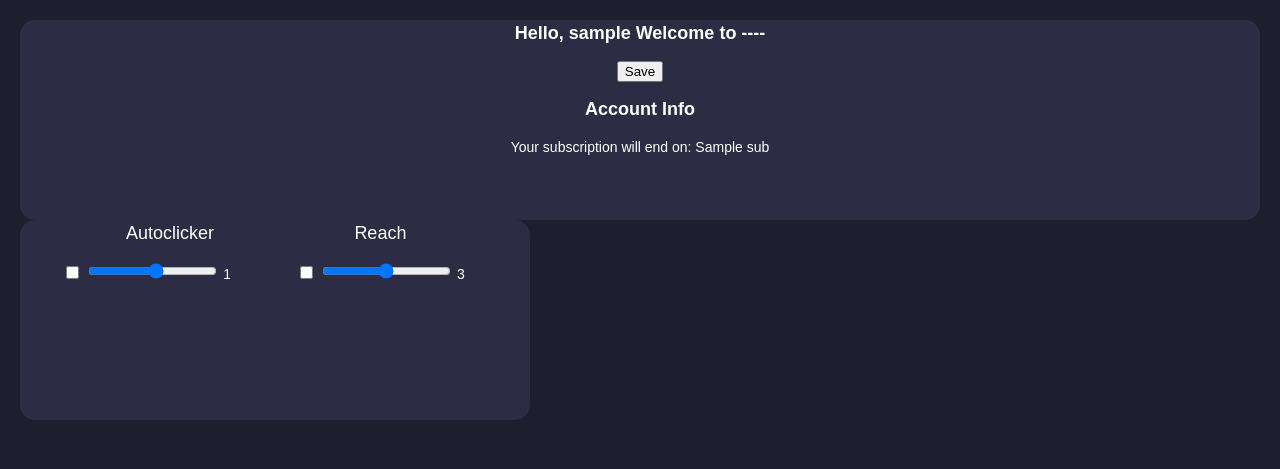
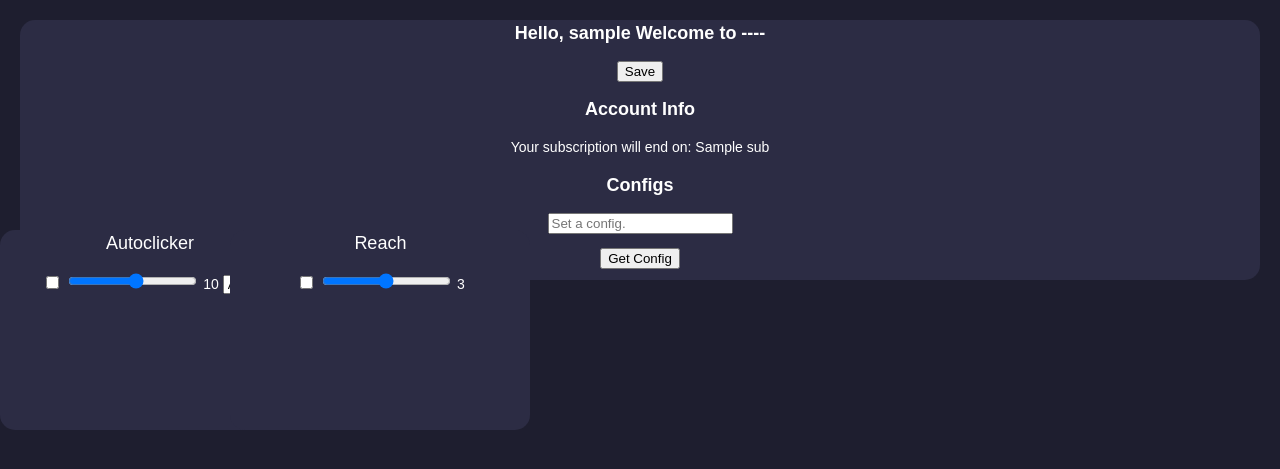
Before and after one commit to haydenpog/freewebguisource, a Flask app: template templates/home.html in a window 1280 px wide. Shown: the top 469 px of the page. Run offline with Flask 2, Linux system fonts and the light colour scheme; the template is opened without the code that fills it: most values are stand-ins (such as "Sample title", 1, 10 or a date in 2020).

Commit message:
Config Update

```diff
--- a/admin.ini
+++ b/admin.ini
@@ -1 +1 @@
-NoneNoneNone|NoneNone
+True16g|True3.64
--- a/hayden.ini
+++ /dev/null
@@ -1 +0,0 @@
-NoneNoneNone|NoneNone
--- a/logs.txt
+++ b/logs.txt
@@ -3,3 +3,8 @@
 [+] | 18/01/2023 08:41:40 | 1018879846132232196 successfully created an account
 [+] | 18/01/2023 08:47:58 | 746023216845291600 successfully created an account
 [+] | 18/01/2023 09:12:44 | 746023216845291600 successfully created an account
+[*] | 20/01/2023 09:18:15 | 746023216845291600 has banned hayden successfully
+[+] | 20/01/2023 09:20:30 | 746023216845291600 successfully created an account
+[*] | 20/01/2023 09:20:30 | 746023216845291600 has banned pog successfully
+[+] | 20/01/2023 09:21:28 | 746023216845291600 successfully created an account
+[*] | 20/01/2023 09:21:28 | 746023216845291600 has banned pog successfully
--- a/main.py
+++ b/main.py
@@ -32,7 +32,7 @@
                 newdate2 = time.strptime(item[2], "%Y-%m-%d")
                 newdate1 = time.strptime(now.strftime("%Y-%m-%d"), "%Y-%m-%d")
                 if newdate1 < newdate2:
-                    return cheat(request.form["username"],item[2])  # sends u to the webgui
+                    return cheat(request.form["username"])  # sends u to the webgui
                 else:
                     error = "Your subscription has run out!"
     return render_template('index.html', error=error)  # render the login page with an error if u have one.
@@ -121,9 +121,31 @@
     return redirect(url_for("login"))
 
 
+def checkreality(config:str): # Check config formating
+    #True15a|None3.02
+    if "|" in config:
+        config = config.split("|")
+        if "True" in config[0]:
+            return True
+        elif "None" in config[0]:
+            return True
+        else:
+            return False
+    else:
+        return False
+
 @app.route('/cheat/<string:User>/', methods=['POST'])
-def cheat(User,sub):
+def cheat(User):
     # cheat and config saving
+    conn = sqlite3.connect('database.db')  # Open db for reading
+    statement = "SELECT username, sub FROM cheat"  # grabs all the users and passes from the db
+    cur = conn.cursor()
+    cur.execute(statement)
+    logins = cur.fetchall()  # puts them in a list
+    conn.close()
+    for login in logins:
+        if User in testdecode(login[0]):
+            sub = login[1]
     if request.method == 'POST':
         # autoclicker
         acCPS = str(request.form.get("autoclickcps"))
@@ -133,6 +155,8 @@
         # reach
         rvalue = str(request.form.get("reachvalue"))
         reach = str(request.form.get("reach"))
+
+        configset = str(request.form.get("cfgset"))
 
         '''
         To add new features:
@@ -146,4 +170,11 @@
         #print(acon + acCPS + keybind + "|" + reach + rvalue)
         f.write(acon + acCPS + keybind + "|" + reach + rvalue)
         f.close()
+        if checkreality(configset) == True:
+            d = open(User + ".ini", "w")
+            print(configset)
+            d.write(configset)
+            d.close()
+        else:
+            print("false")
         return render_template('home.html', username=User, sub=sub)
--- a/templates/home.html
+++ b/templates/home.html
@@ -5,7 +5,6 @@
   border-radius: 15px;
   background-color: #2c2c44;
 }
-
 
 body {
   margin: 0;
@@ -27,8 +26,8 @@
   margin: 0;
   position: absolute;
   top: 40%;
-  -ms-transform: translateY(-50%);
-  transform: translateY(-50%);
+  -ms-transform: translateY(-45%);
+  transform: translateY(-45%);
 }
 .horizontal-center {
   margin: 0;
@@ -44,7 +43,6 @@
     <head>
 </head>
     <body>
-	<div>
 	<form method="POST" action="/cheat/{{username}}/">
 		<!--Autoclicker -->
 		<div class="vertical-center" style="width: 300px;">
@@ -76,19 +74,26 @@
 		<!--End Reach -->
 
 		<!--Header-->
-		<center>  <strong><font size="+1">Hello, {{username}} Welcome to ----</font></strong>
+		<div style="height:260px;">
+		<center>
+		<strong><font size="+1">Hello, {{username}} Welcome to ----</font></strong>
 					<p><p/>
 		            <input type="Submit" value="Save" />
 					<p></p>
 					<strong><font size="+1">Account Info</font></strong>
 					<p></p>
 					<p>Your subscription will end on: {{sub}}</p>
-
-
+					<p></p>
+					<strong><font size="+1">Configs</font></strong>
+					<p></p>
+					<input type="text" name="cfgset" id="cfgset" placeholder="Set a config." maxlength="16">
+					<p></p>
+					<button onclick="location.href='/getcfg/{{username}}'" type="button">
+         Get Config</button>
 		</center>
+		</div>
 		<!--End Header-->
 		</form>
-		</div>
 		<script>
 	const selectHtmlElement = document.querySelector("#letter");
 
```
Also changed, not shown: adminbot.py (+41 -23 lines), database.db.
